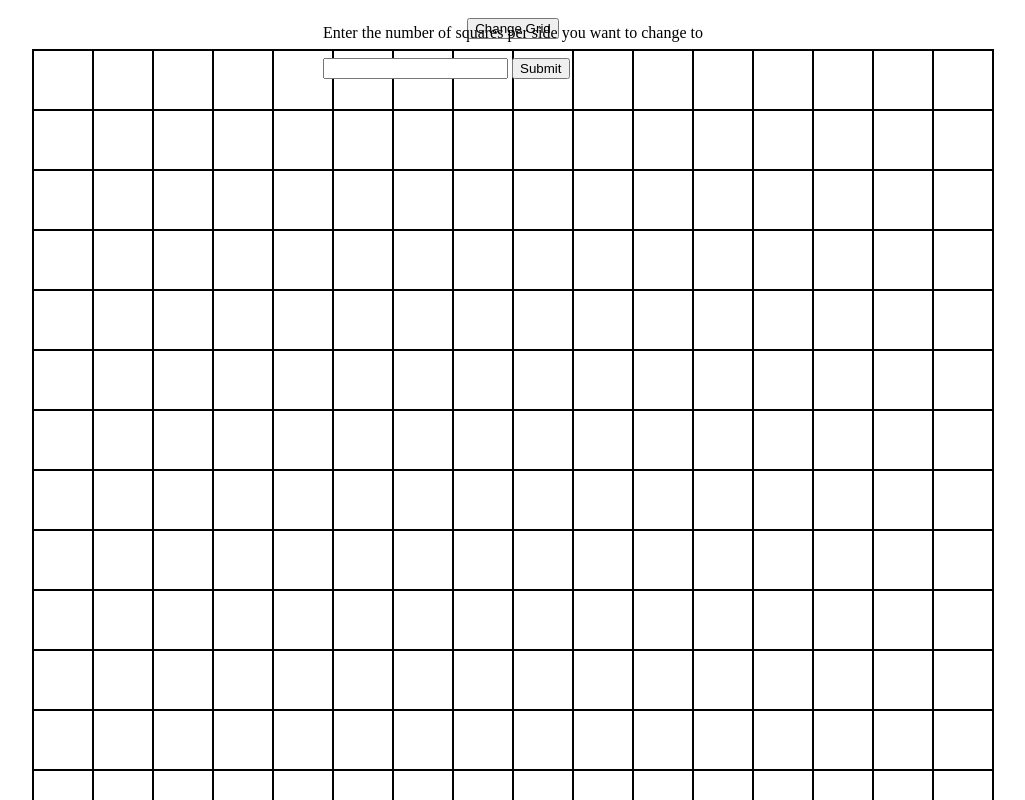
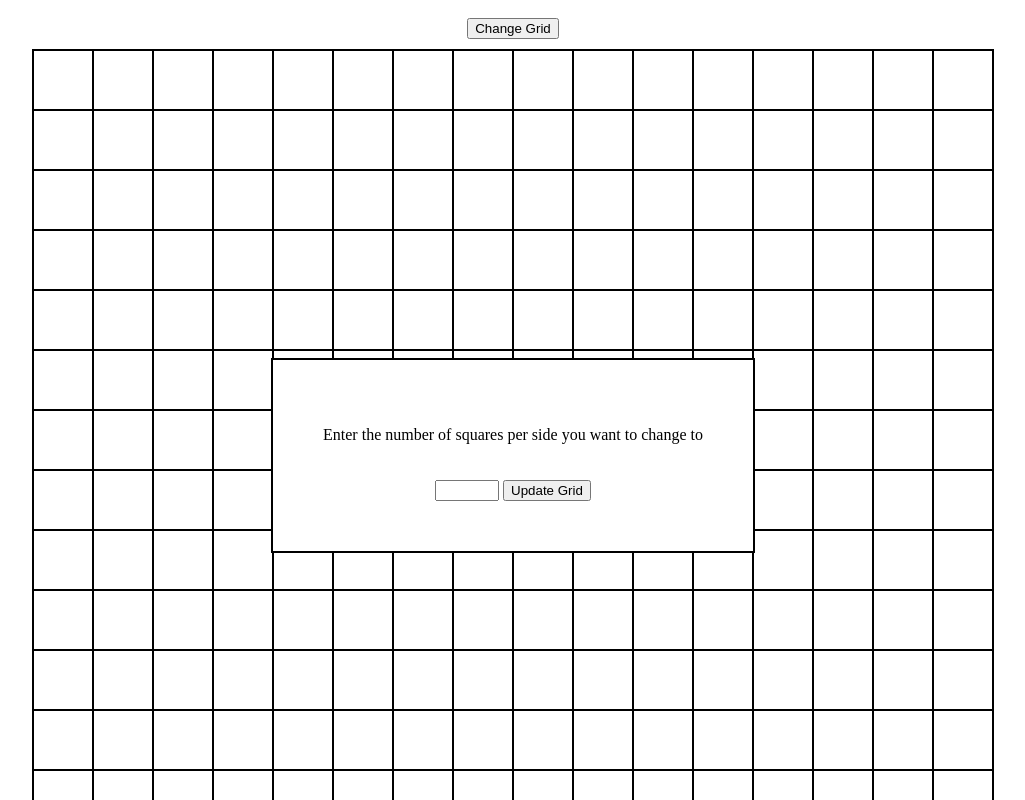
Before and after one commit to chaoticmewtral/sketchpad, a plain HTML site: page index.html in a window 1280 px wide. Both pictures are taken after a click on the button "Change Grid". Shown: the top 800 px of the page, without its empty margins (127-1152 px from the left). Drawn offline with Linux system fonts and the light colour scheme.

Commit message:
Add to files

```diff
--- a/index.html
+++ b/index.html
@@ -13,8 +13,8 @@
     <div id="popUp">
         <p>Enter the number of squares per side you want to change to</p>
         <form>
-            <input type="number">
-            <input type="submit">
+            <input id="number" type="number" min="0" max="100">
+            <input type="button" value="Update Grid" id="sub">
         </form>
     </div>
     <div id="container">
--- a/script.js
+++ b/script.js
@@ -1,5 +1,5 @@
 const container = document.querySelector('#container');
-
+const btn = document.querySelector('#gridSize');
 let num = 16;
 
 const squareSize = (960/num);
@@ -23,27 +23,18 @@ function fillPixel() {
     });
 }
 
-// function popUp() {
-//     const getNum = document.createElement('div');
-//     getNum.classList.add('popUp');
-
-//     const popText = document.createElement('p');
-//     p.textContent = "Enter the number of squares per side you want."
-//     getNum.appendChild(p);
-
-//     const field = document.createElement('input');
-//     field.type = 'number';
-//     getNum.appendChild(field);
-
-//     container.appendChild(getNum);
-// }
 
 function changeGrid() {
-    const btn = document.querySelector('#gridSize');
     btn.addEventListener(('click'), () => {
         const popUp = document.querySelector('#popUp');
         popUp.classList.add('vis');
     });
+    const submit = document.querySelector('sub');
+    submit.addEventListener(('click'), () => {
+        num = parseInt(document.getElementById('#number').value);
+    });
+    popUp.classList.remove('vis');
+    play();
 }
 
 // function popUp() {
--- a/style.css
+++ b/style.css
@@ -31,6 +31,13 @@ body {
 }
 
 #popUp.vis {
-    display: block;
+    display: flex;
+    flex-flow: column;
+    align-items: center;
     position: fixed;
+    margin: 350px;
+    background-color: white;
+    border: 2px solid black;
+    padding: 50px;
+    gap: 20px;
 }
```
